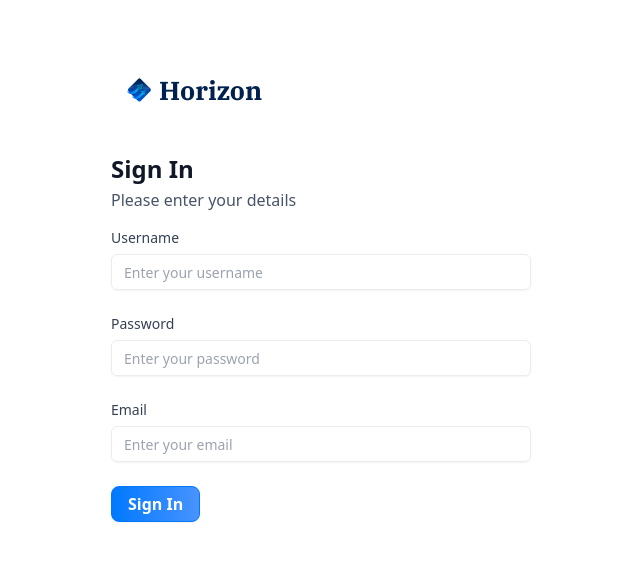
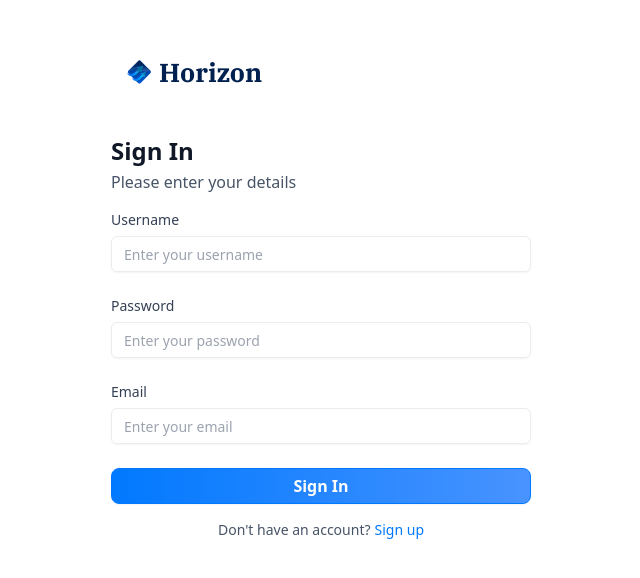
Before and after one commit to BankingSystemHTS/BankingSystem-Frontend, a Next.js app: page /sign-in in a window 1280 px wide. Shown: the part 106-684 px from the top of the page, without its empty margins (319-959 px from the left). Built offline with nearby package versions, Linux system fonts and the light colour scheme.

Commit message:
Sign in authform footer added

```diff
--- a/components/ui/AuthForm.tsx
+++ b/components/ui/AuthForm.tsx
@@ -118,7 +118,7 @@
                 placeholder="Enter your email"
                 label='Email'
               />
-
+              <div className="flex flex-col gap-4">
                 <Button type="submit" className="form-btn" disabled={isLoading}>
                   {isLoading ? (
                     <>
@@ -127,8 +127,22 @@
                     </>
                   ) : type === 'sign-in' ? 'Sign In' : 'Sign Up'}
                 </Button>
+              </div>
+
             </form>
           </Form>
+
+          <footer className="flex justify-center gap-1">
+            <p className="text-14 font-normal text-gray-600">
+              {type === 'sign-in'
+                ? "Don't have an account?"
+                : "Already have an account?"}
+            </p>
+            <Link href={type === 'sign-in' ? '/sign-up'
+              : "/sign-in"} className="form-link">
+              {type == 'sign-in' ? 'Sign up' : 'Sign in'}
+            </Link>
+          </footer>
         </>
       )}
     </section>
```
Lines whose indentation alone changed are shown as unchanged.
